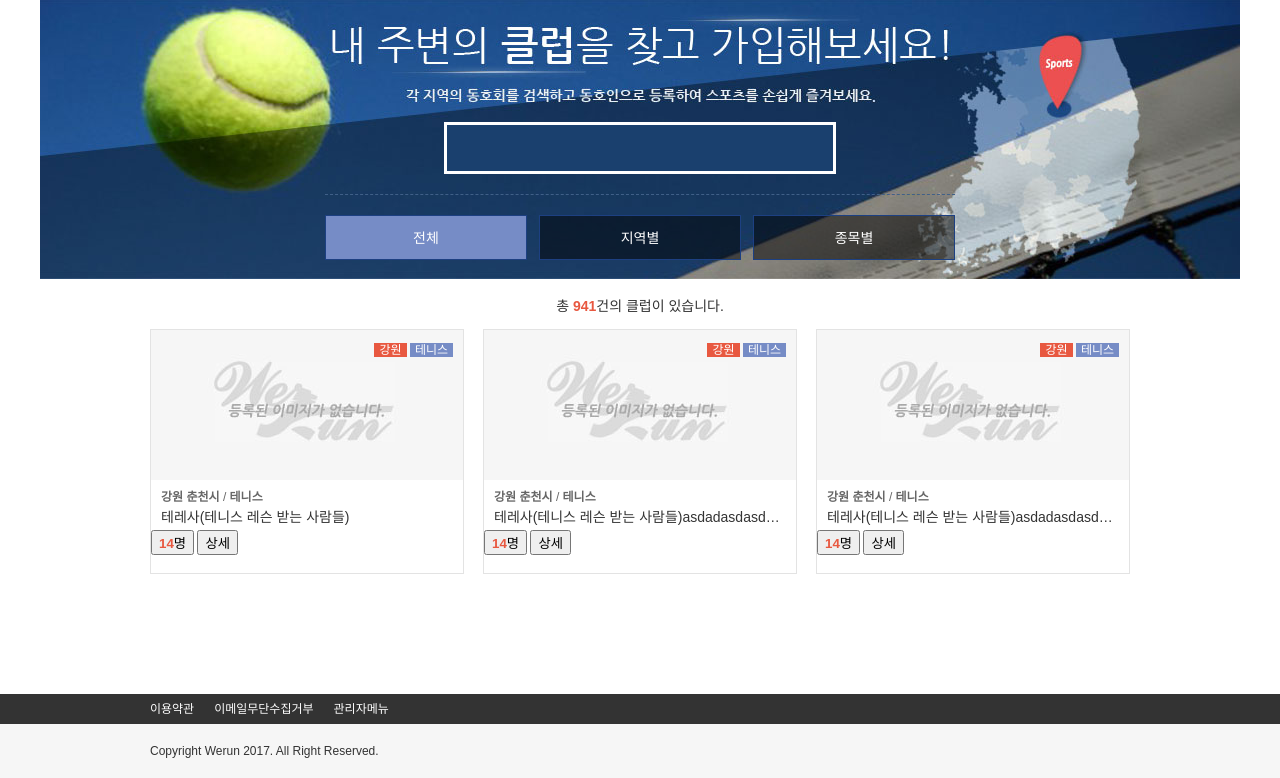
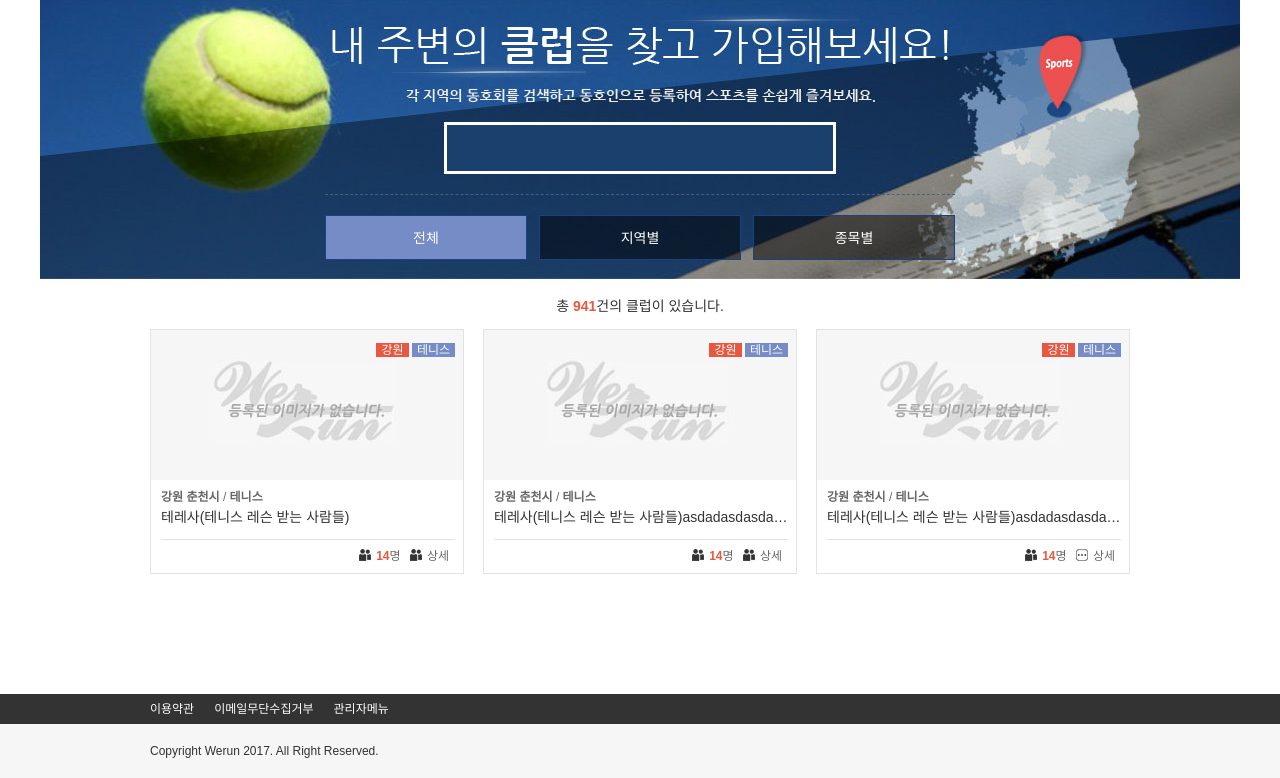
Before and after one commit to dev-hikun/SWdesign, a CodeIgniter app: page /database/club in a window 1280 px wide. Shown: the part 363-1141 px from the top of the page. Run offline with CodeIgniter, Linux system fonts and the light colour scheme; some libraries are stand-ins or nearby versions; some web fonts are replaced.

Commit message:
클럽 리스트 페이징 제외 퍼블리싱 완료

```diff
--- a/SWdesign/home/application/controllers/Club.php
+++ b/SWdesign/home/application/controllers/Club.php
@@ -4,7 +4,7 @@ class Club extends CI_Controller {
         public function index()
         {
           //변수 설정
-          $data['page_title'] = '로그인';
+          $data['page_title'] = '클럽';
           $data['css_link'] = '<link href="/libraries/css/club.css" rel="stylesheet" type="text/css" />';
 
           $this->load->view('templates/header', $data);
--- a/SWdesign/home/application/views/club/list.php
+++ b/SWdesign/home/application/views/club/list.php
@@ -86,8 +86,8 @@
                     <span class="title">테레사(테니스 레슨 받는 사람들)asdadasdasdasdadada</span>
                 </span>
                 <span class="btnBox">
-                    <button><strong class="cOrg">14</strong>명</button>
-                    <button>상세</button>
+                    <button type="button" class="people"><strong class="cOrg">14</strong>명</button>
+                    <button type="button" class="detail">상세</button>
                 </span>
             </a>
         </li>
--- a/SWdesign/home/libraries/css/club.css
+++ b/SWdesign/home/libraries/css/club.css
@@ -13,17 +13,22 @@
 .club_list > li{width:314px; height:245px; border:1px solid #e3e3e3; float:left; margin-right:19px; overflow:hidden; position:relative; box-sizing:border-box; -moz-box-sizing:border-box; -webkit-box-sizing:border-box;}
 .club_list > li:nth-child(3n){margin-right:0px;}
 .club_list > li:hover{border:3px solid #1d4082;}
-.club_list > li > a{display:block; width:100%; height:100%; position:absolute; top:0px; left:0px;}
+.club_list > li > a{display:block; width:314px; height:245px; position:absolute; top:0px; left:0px;}
 .club_list > li > a:hover{text-decoration:none}
 .club_list > li:hover > a{top:-2px; left:-2px;}
 .club_list > li > a > span{display:block;}
 .club_list li a span.imgBox{position:relative;}
 .club_list li a span.imgBox img{display:block; z-index:0;}
 .club_list li a span.imgBox div.tags{position:absolute; z-index:1; right:10px; top:10px;}
-.club_list li:hover a span.imgBox div.tags{right:6px;}
+.club_list li:hover a span.imgBox div.tags{right:10px;}
 .club_list li a span.imgBox div.tags span{ color:white; height:15px; padding:0px 5px; background:#e85840;}
 .club_list li a span.imgBox div.tags span.part{background-color:#768cc6;}
 .club_list li a span.titleBox{margin:10px 10px 0px 10px;}
 .club_list li a span.titleBox span{display:block;}
 .club_list li a span.titleBox span.loc{font-size:12px; line-height:15px; height:15px; color:#666;}
 .club_list li a span.titleBox span.title{font-size:14px; line-height:25px; height:25px; overflow:hidden; text-overflow:ellipsis; white-space:nowrap; word-wrap:normal}
+.club_list li a span.btnBox{margin:9px 10px 0px 10px; border-top:1px solid #e3e3e3; height:33px; line-height:33px; text-align:right;}
+.club_list li a span.btnBox button{padding-left:17px; font-size:12px; border:0px; background:0px; position:relative; color:#666;}
+.club_list li a span.btnBox button:hover{text-decoration:underline;}
+.club_list li a span.btnBox button:before{content:''; width:12px; height:12px; position:absolute; display:block; top:4px; left:0px; background:url('/libraries/images/common/i_common.png') no-repeat; background-position:-51px -0px;}
+.club_list li a span.btnBox button.detail:before{background-position:-68px 0px;}
```
Also changed, not shown: SWdesign/home/libraries/images/common/i_common.png, 1 other file.
